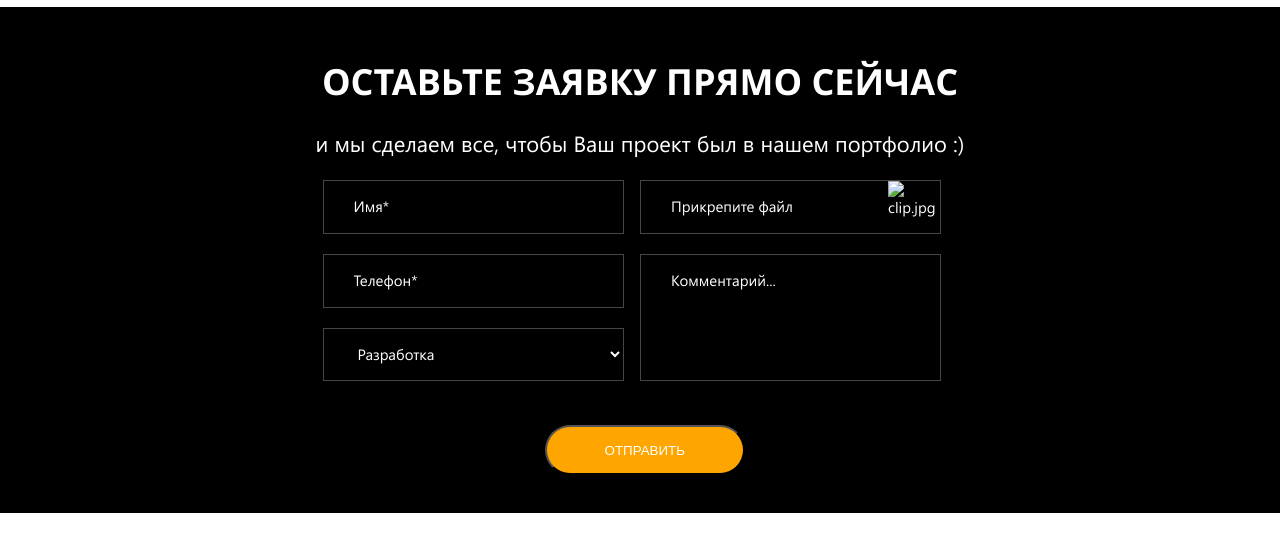
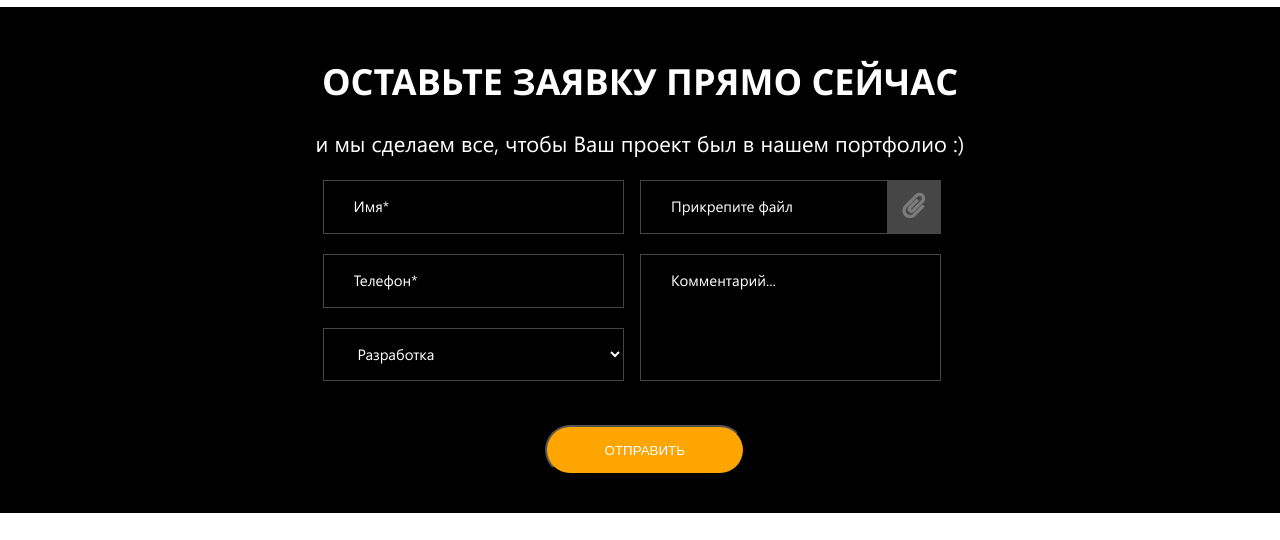
Before and after one commit to YuraLinkev1ch/webCat-Studio, a plain HTML site: page index.html in a window 1280 px wide. Shown: the part 1042-1582 px from the top of the page. Drawn offline with Linux system fonts and the light colour scheme; the site is published under a folder, as on GitHub Pages, so addresses that start at the root find nothing; files whose address does not match are found by name.

Commit message:
fix: the path to clip.jpg and footer

```diff
--- a/css/contacts.css
+++ b/css/contacts.css
@@ -437,9 +437,9 @@ form textarea::placeholder{
 
 .form-right>label>img{
     position:absolute;
-    top:0;
+    top:-1px;
     right:-1px;
-    width:53px;
+    width:54px;
     height:53px;
 }
 
@@ -580,6 +580,7 @@ form button{
     flex-wrap: wrap;
     max-width: 1340px;
     height:79px;
+    margin:0 auto;
     margin-top:30px;
     padding:0 15px;
 }
--- a/index.html
+++ b/index.html
@@ -708,7 +708,7 @@
                     </div>
                     <div class="form-right">
                         <input type="file" id="customFile">
-                        <label for="customFile">Прикрепите файл<img src="/img/contacts/clip.jpg" alt="clip.jpg"></label>
+                        <label for="customFile">Прикрепите файл<img src="img/contacts/clip.jpg" alt="clip.jpg"></label>
                         <textarea style="resize: none;" placeholder="Комментарий..."></textarea>
                     </div>
                     <button type="submit">отправить</button>
```
